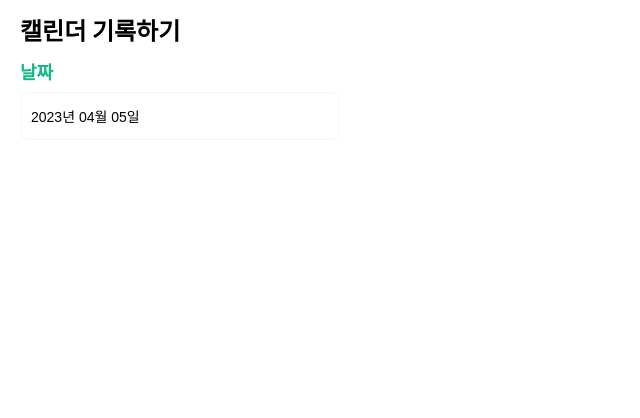
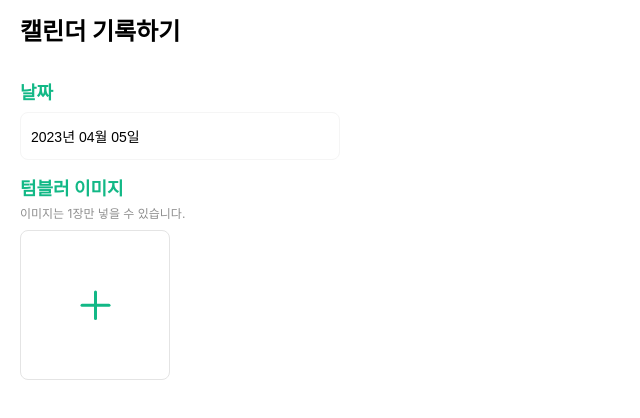
Before and after one commit to MyTumblerDiary/MTD-front, a Next.js app: page /record in a window 1280 px wide. Shown: the top 418 px of the page, without its empty margins (0-640 px from the left). Built offline with nearby package versions, Linux system fonts and the light colour scheme.

Commit message:
feat: 기록페이지미지 추가 부분 구현

```diff
--- a/src/components/Record/RecordContainer.style.ts
+++ b/src/components/Record/RecordContainer.style.ts
@@ -4,12 +4,15 @@ export const Container = styled.div`
   display: flex;
   flex-direction: column;
   padding: 0 20px;
+  gap: 20px;
 `;
 
 export const PageTitleContainer = styled.div`
   margin: 20px 0;
 `;
 
-export const TitleContainer = styled.div`
-  margin-bottom: 10px;
+export const ElementContainer = styled.div`
+  display: flex;
+  flex-direction: column;
+  gap: 10px;
 `;
--- a/src/components/Record/RecordContainer.tsx
+++ b/src/components/Record/RecordContainer.tsx
@@ -1,23 +1,45 @@
-import { useState } from 'react';
+import React, { useState } from 'react';
 
 import SubTitle from '../Common/Heading/SubTitle';
 import Title from '../Common/Heading/Title';
+import Typography from '../Common/Typography/Typography';
 import RecordDatePicker from './DatePicker/RecordDatePicker';
+import TumblerImage from './TumblerImage/TumblerImage';
 
 import * as Style from './RecordContainer.style';
 
 const RecordContainer = () => {
   const [recordDate, setRecordDate] = useState(new Date());
+  const [previewImage, setPreviewImage] = useState('');
+
+  const RecordDatePickerProps = {
+    recordDate,
+    setRecordDate
+  };
+
+  const TumblerImageProps = {
+    previewImage,
+    setPreviewImage
+  };
 
   return (
     <Style.Container>
       <Style.PageTitleContainer>
         <SubTitle>캘린더 기록하기</SubTitle>
       </Style.PageTitleContainer>
-      <Style.TitleContainer>
+
+      <Style.ElementContainer>
         <Title variant='main'>날짜</Title>
-      </Style.TitleContainer>
-      <RecordDatePicker recordDate={recordDate} setRecordDate={setRecordDate} />
+        <RecordDatePicker {...RecordDatePickerProps} />
+      </Style.ElementContainer>
+
+      <Style.ElementContainer>
+        <Title variant='main'>텀블러 이미지</Title>
+        <Typography size='body3' variant='gray2'>
+          이미지는 1장만 넣을 수 있습니다.
+        </Typography>
+        <TumblerImage {...TumblerImageProps} />
+      </Style.ElementContainer>
     </Style.Container>
   );
 };
--- /dev/null
+++ b/src/components/Record/TumblerImage/TumblerImage.style.ts
@@ -0,0 +1,36 @@
+import Image from 'next/image';
+
+import styled from 'styled-components';
+import theme from '@/styles/theme';
+
+export const AddImageLabel = styled.label`
+  width: 150px;
+`;
+
+export const AddImageButton = styled.div`
+  height: 150px;
+  border-radius: 8px;
+  border: 1px solid ${theme.color.g300};
+  display: flex;
+  justify-content: center;
+  align-items: center;
+`;
+
+export const FileInput = styled.input`
+  display: none;
+`;
+
+export const PreviewImage = styled(Image)`
+  border-radius: 8px;
+`;
+
+export const PreviewImageContainer = styled.div`
+  position: relative;
+  svg {
+    position: absolute;
+    top: -5px;
+    right: -5px;
+    background-color: #fff;
+    border-radius: 100%;
+  }
+`;
--- /dev/null
+++ b/src/components/Record/TumblerImage/TumblerImage.tsx
@@ -0,0 +1,50 @@
+import React, { SetStateAction } from 'react';
+
+import Svg from '../../svg';
+
+import * as Style from './TumblerImage.style';
+
+interface TumblerImageProps {
+  previewImage: string;
+  setPreviewImage: React.Dispatch<SetStateAction<string>>;
+}
+
+const TumblerImage = ({ previewImage, setPreviewImage }: TumblerImageProps) => {
+  const addImageHandler = (e: React.ChangeEvent<any>) => {
+    if (e.target.files[0]) {
+      setPreviewImage(URL?.createObjectURL(e.target.files[0]));
+    }
+  };
+
+  const onClickPreviewDelete = () => {
+    setPreviewImage('');
+  };
+
+  return (
+    <Style.AddImageLabel htmlFor='image-input' onChange={addImageHandler}>
+      <Style.AddImageButton>
+        {previewImage === '' ? (
+          <Svg.Plus />
+        ) : (
+          <Style.PreviewImageContainer>
+            <Svg.XCircle onClick={onClickPreviewDelete} />
+            <Style.PreviewImage
+              src={previewImage}
+              alt='텀블러 이미지'
+              width={150}
+              height={150}
+            />
+          </Style.PreviewImageContainer>
+        )}
+      </Style.AddImageButton>
+      <Style.FileInput
+        id='image-input'
+        type='file'
+        accept='image/*'
+        disabled={previewImage !== ''}
+      />
+    </Style.AddImageLabel>
+  );
+};
+
+export default TumblerImage;
--- a/src/components/svg.tsx
+++ b/src/components/svg.tsx
@@ -9,6 +9,8 @@ import GoogleLogo from '../../public/icons/GoogleLogo.svg';
 import AppleLogo from '../../public/icons/AppleLogo.svg';
 import LoginButton from '../../public/icons/LoginButton.svg';
 import CaretRight from '../../public/icons/CaretRight.svg';
+import Plus from '../../public/icons/Plus.svg';
+import XCircle from '../../public/icons/XCircle.svg';
 
 export default {
   Home,
@@ -21,5 +23,7 @@ export default {
   GoogleLogo,
   AppleLogo,
   LoginButton,
-  CaretRight
+  CaretRight,
+  Plus,
+  XCircle
 };
```
Also changed, not shown: public/icons/Plus.svg (added), public/icons/XCircle.svg (added).
